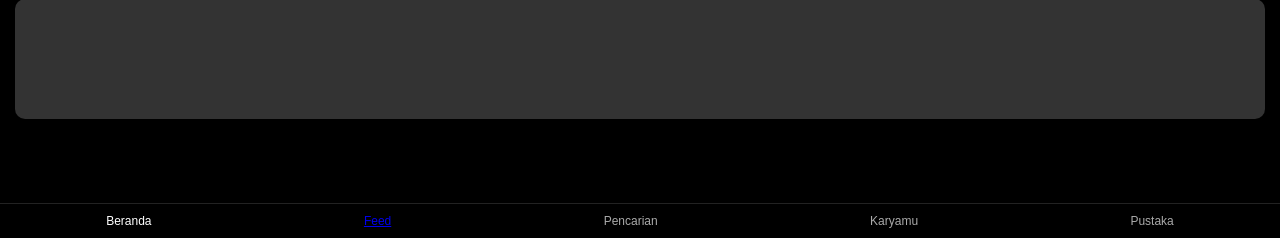
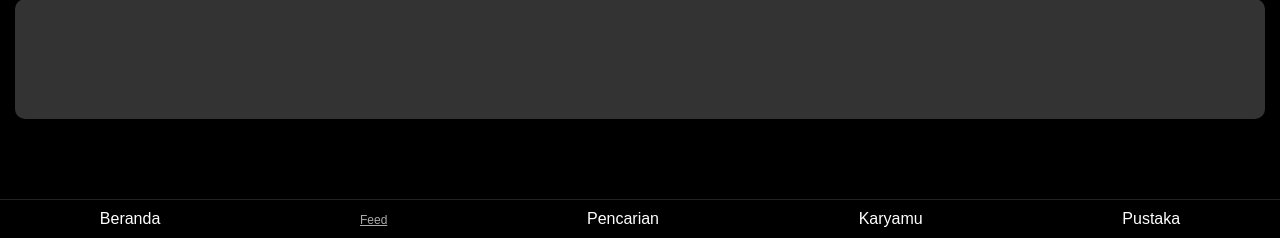
Before and after one commit to jibrilianakasyaa-cloud/kel5-toko-bukur, a PHP site: page / in a window 1280 px wide. Shown: the part 562-800 px from the top of the page. Run offline with PHP 8.4, Linux system fonts and the light colour scheme.

Commit message:
fix link

```diff
--- a/css/style.css
+++ b/css/style.css
@@ -129,7 +129,7 @@ body {
   border-top: 1px solid #222;
 }
 
-.nav-item {
+.nav-item a{
   font-size: 12px;
   color: #aaa;
   cursor: pointer;
```
